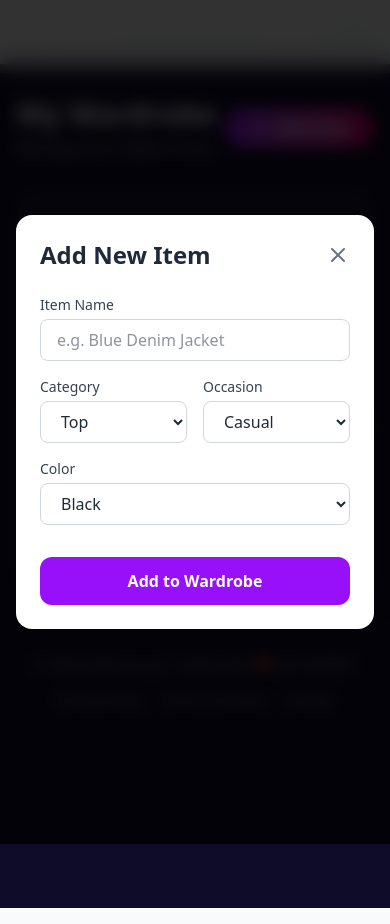
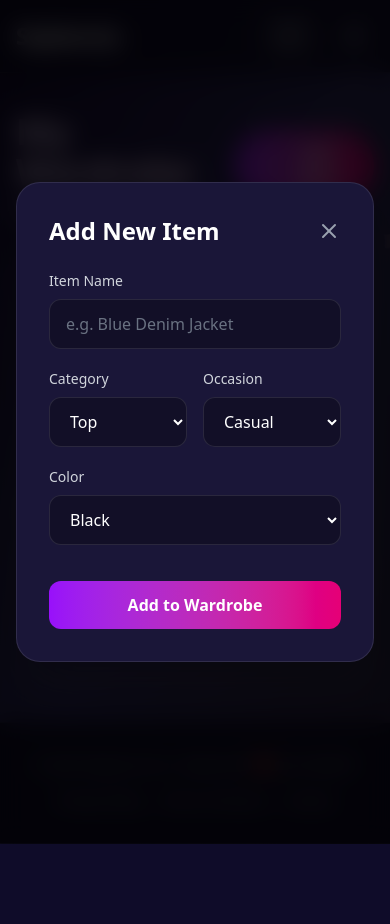
Before and after one commit to theannshu/stylencia, a React (Vite) app: page /#/wardrobe in a window 390 px wide. Both pictures are taken after a click on the button "Add Item". Built offline with nearby package versions, Linux system fonts and the light colour scheme.

Commit message:
UI/UX Overhaul: Cultural theme, Glassmorphism, and Bug Fixes

```diff
--- a/src/App.jsx
+++ b/src/App.jsx
@@ -9,6 +9,7 @@ import Footer from './components/Footer';
 import Profile from './pages/Profile';
 import Wardrobe from './pages/Wardrobe';
 import Stylist from './pages/Stylist';
+import BackgroundLayout from './components/BackgroundLayout';
 
 const Home = () => (
   <>
@@ -22,7 +23,8 @@ const Home = () => (
 function App() {
   return (
     <Router>
-      <div className="min-h-screen bg-[#0f0c29] text-white font-sans selection:bg-purple-500 selection:text-white">
+      <BackgroundLayout>
+        <div className="min-h-screen font-sans selection:bg-purple-500 selection:text-white">
           <Navbar />
           <main>
             <Routes>
@@ -34,6 +36,7 @@ function App() {
           </main>
           <Footer />
         </div>
+      </BackgroundLayout>
     </Router>
   );
 }
--- /dev/null
+++ b/src/components/BackgroundLayout.jsx
@@ -0,0 +1,78 @@
+import React from 'react';
+import { motion } from 'framer-motion';
+
+const BackgroundLayout = ({ children }) => {
+    // Generate random petals
+    const petals = Array.from({ length: 20 }).map((_, i) => ({
+        id: i,
+        x: Math.random() * 100,
+        y: -10 - Math.random() * 20,
+        duration: 10 + Math.random() * 20,
+        delay: Math.random() * 10,
+        size: 10 + Math.random() * 20,
+        rotation: Math.random() * 360
+    }));
+
+    return (
+        <div className="relative min-h-screen bg-[#0f0c29] overflow-hidden text-white">
+            {/* Base Gradient Background */}
+            <div className="fixed inset-0 z-0 bg-gradient-to-br from-[#0f0c29] via-[#302b63] to-[#24243e]" />
+
+            {/* Animated Gradient Orbs */}
+            <div className="fixed inset-0 z-0 overflow-hidden pointer-events-none">
+                <motion.div
+                    animate={{
+                        scale: [1, 1.2, 1],
+                        opacity: [0.3, 0.5, 0.3],
+                    }}
+                    transition={{ duration: 8, repeat: Infinity }}
+                    className="absolute top-[-10%] left-[-10%] w-[50%] h-[50%] bg-purple-600/20 rounded-full blur-[100px]"
+                />
+                <motion.div
+                    animate={{
+                        scale: [1, 1.1, 1],
+                        opacity: [0.2, 0.4, 0.2],
+                    }}
+                    transition={{ duration: 10, repeat: Infinity, delay: 1 }}
+                    className="absolute bottom-[-10%] right-[-10%] w-[50%] h-[50%] bg-pink-600/20 rounded-full blur-[100px]"
+                />
+            </div>
+
+            {/* Falling Petals Animation */}
+            <div className="fixed inset-0 z-0 pointer-events-none">
+                {petals.map((petal) => (
+                    <motion.div
+                        key={petal.id}
+                        initial={{ y: -20, x: `${petal.x}vw`, opacity: 0, rotate: petal.rotation }}
+                        animate={{
+                            y: '120vh',
+                            x: `${petal.x + (Math.random() * 10 - 5)}vw`,
+                            opacity: [0, 1, 1, 0],
+                            rotate: petal.rotation + 360
+                        }}
+                        transition={{
+                            duration: petal.duration,
+                            repeat: Infinity,
+                            delay: petal.delay,
+                            ease: "linear"
+                        }}
+                        className="absolute"
+                        style={{ width: petal.size, height: petal.size }}
+                    >
+                        {/* Simple SVG Petal Shape */}
+                        <svg viewBox="0 0 24 24" fill="rgba(255, 192, 203, 0.3)" className="w-full h-full drop-shadow-lg">
+                            <path d="M12 2C12 2 14 8 18 10C22 12 22 14 18 16C14 18 12 22 12 22C12 22 10 18 6 16C2 14 2 12 6 10C10 8 12 2 12 2Z" />
+                        </svg>
+                    </motion.div>
+                ))}
+            </div>
+
+            {/* Content Wrapper */}
+            <div className="relative z-10">
+                {children}
+            </div>
+        </div>
+    );
+};
+
+export default BackgroundLayout;
--- a/src/components/Navbar.jsx
+++ b/src/components/Navbar.jsx
@@ -9,10 +9,10 @@ const Navbar = () => {
     const isActive = (path) => location.pathname === path;
 
     return (
-        <nav className="fixed w-full z-50 top-0 start-0 border-b border-white/10 bg-white/10 backdrop-blur-md">
+        <nav className="fixed w-full z-50 top-0 start-0 border-b border-white/10 bg-[#0f0c29]/80 backdrop-blur-xl shadow-lg">
             <div className="max-w-screen-xl flex flex-wrap items-center justify-between mx-auto p-4">
                 <Link to="/" className="flex items-center space-x-3 rtl:space-x-reverse">
-                    <span className="self-center text-2xl font-bold whitespace-nowrap text-white tracking-tight">Stylencia</span>
+                    <span className="self-center text-2xl font-bold whitespace-nowrap text-white tracking-tight bg-clip-text text-transparent bg-gradient-to-r from-purple-200 to-pink-200">Stylencia</span>
                 </Link>
                 <div className="flex md:order-2 space-x-3 md:space-x-0 rtl:space-x-reverse">
                     <Link to="/profile" className="flex items-center gap-2 text-white bg-white/10 hover:bg-white/20 focus:ring-4 focus:outline-none focus:ring-purple-200 font-medium rounded-lg text-sm px-4 py-2 text-center transition-all duration-300">
--- a/src/pages/Wardrobe.jsx
+++ b/src/pages/Wardrobe.jsx
@@ -1,6 +1,7 @@
 import React, { useState } from 'react';
 import { useUser } from '../context/UserContext';
 import { Plus, Trash2, Shirt, X } from 'lucide-react';
+import { motion, AnimatePresence } from 'framer-motion';
 
 const Wardrobe = () => {
     const { wardrobe, addToWardrobe, removeFromWardrobe } = useUser();
@@ -27,150 +28,170 @@ const Wardrobe = () => {
     };
 
     return (
-        <div className="container mx-auto px-4 py-8 mt-16">
+        <div className="container mx-auto px-4 py-8 mt-20">
             <div className="flex justify-between items-center mb-8">
                 <div>
-                    <h1 className="text-3xl font-bold text-white">My Wardrobe</h1>
-                    <p className="text-gray-400 mt-1">Manage your digital closet</p>
+                    <h1 className="text-4xl font-bold text-transparent bg-clip-text bg-gradient-to-r from-purple-200 to-pink-200">My Wardrobe</h1>
+                    <p className="text-purple-200 mt-1">Manage your digital closet</p>
                 </div>
                 <button
                     onClick={() => setIsAdding(true)}
-                    className="bg-gradient-to-r from-purple-600 to-pink-600 text-white px-6 py-2 rounded-full font-semibold shadow-lg hover:shadow-xl transform hover:-translate-y-0.5 transition-all flex items-center gap-2"
+                    className="bg-gradient-to-r from-purple-600 to-pink-600 text-white px-6 py-3 rounded-full font-semibold shadow-lg hover:shadow-purple-500/50 transform hover:-translate-y-1 transition-all flex items-center gap-2"
                 >
                     <Plus size={20} /> Add Item
                 </button>
             </div>
 
             {/* Add Item Modal */}
+            <AnimatePresence>
                 {isAdding && (
-                <div className="fixed inset-0 bg-black/80 backdrop-blur-sm z-50 flex items-center justify-center p-4">
-                    <div className="bg-white rounded-2xl max-w-md w-full p-6 text-gray-800">
+                    <motion.div
+                        initial={{ opacity: 0 }}
+                        animate={{ opacity: 1 }}
+                        exit={{ opacity: 0 }}
+                        className="fixed inset-0 bg-black/80 backdrop-blur-md z-50 flex items-center justify-center p-4"
+                    >
+                        <motion.div
+                            initial={{ scale: 0.9, y: 20 }}
+                            animate={{ scale: 1, y: 0 }}
+                            exit={{ scale: 0.9, y: 20 }}
+                            className="bg-[#1a1638] border border-white/10 rounded-3xl max-w-md w-full p-8 text-white shadow-2xl"
+                        >
                             <div className="flex justify-between items-center mb-6">
                                 <h2 className="text-2xl font-bold">Add New Item</h2>
-                            <button onClick={() => setIsAdding(false)} className="text-gray-500 hover:text-gray-700">
+                                <button onClick={() => setIsAdding(false)} className="text-gray-400 hover:text-white transition-colors">
                                     <X size={24} />
                                 </button>
                             </div>
 
-                        <form onSubmit={handleAddItem} className="space-y-4">
+                            <form onSubmit={handleAddItem} className="space-y-5">
                                 <div>
-                                <label className="block text-sm font-medium text-gray-700 mb-1">Item Name</label>
+                                    <label className="block text-sm font-medium text-gray-300 mb-2">Item Name</label>
                                     <input
                                         type="text"
                                         required
                                         value={newItem.name}
                                         onChange={e => setNewItem({ ...newItem, name: e.target.value })}
                                         placeholder="e.g. Blue Denim Jacket"
-                                    className="w-full px-4 py-2 border border-gray-300 rounded-lg focus:ring-2 focus:ring-purple-500 outline-none"
+                                        className="w-full px-4 py-3 bg-black/30 border border-white/10 rounded-xl focus:ring-2 focus:ring-purple-500 outline-none text-white placeholder-gray-500"
                                     />
                                 </div>
 
                                 <div className="grid grid-cols-2 gap-4">
                                     <div>
-                                    <label className="block text-sm font-medium text-gray-700 mb-1">Category</label>
+                                        <label className="block text-sm font-medium text-gray-300 mb-2">Category</label>
                                         <select
                                             value={newItem.type}
                                             onChange={e => setNewItem({ ...newItem, type: e.target.value })}
-                                        className="w-full px-4 py-2 border border-gray-300 rounded-lg focus:ring-2 focus:ring-purple-500 outline-none"
+                                            className="w-full px-4 py-3 bg-black/30 border border-white/10 rounded-xl focus:ring-2 focus:ring-purple-500 outline-none text-white"
                                         >
-                                        <option value="upper">Top</option>
-                                        <option value="lower">Bottom</option>
-                                        <option value="shoes">Shoes</option>
-                                        <option value="accessory">Accessory</option>
+                                            <option value="upper" className="bg-gray-900">Top</option>
+                                            <option value="lower" className="bg-gray-900">Bottom</option>
+                                            <option value="shoes" className="bg-gray-900">Shoes</option>
+                                            <option value="accessory" className="bg-gray-900">Accessory</option>
                                         </select>
                                     </div>
                                     <div>
-                                    <label className="block text-sm font-medium text-gray-700 mb-1">Occasion</label>
+                                        <label className="block text-sm font-medium text-gray-300 mb-2">Occasion</label>
                                         <select
                                             value={newItem.occasion}
                                             onChange={e => setNewItem({ ...newItem, occasion: e.target.value })}
-                                        className="w-full px-4 py-2 border border-gray-300 rounded-lg focus:ring-2 focus:ring-purple-500 outline-none"
+                                            className="w-full px-4 py-3 bg-black/30 border border-white/10 rounded-xl focus:ring-2 focus:ring-purple-500 outline-none text-white"
                                         >
-                                        <option value="casual">Casual</option>
-                                        <option value="office">Office</option>
-                                        <option value="date">Date Night</option>
-                                        <option value="wedding">Wedding</option>
+                                            <option value="casual" className="bg-gray-900">Casual</option>
+                                            <option value="office" className="bg-gray-900">Office</option>
+                                            <option value="date" className="bg-gray-900">Date Night</option>
+                                            <option value="wedding" className="bg-gray-900">Wedding</option>
                                         </select>
                                     </div>
                                 </div>
 
                                 <div>
-                                <label className="block text-sm font-medium text-gray-700 mb-1">Color</label>
+                                    <label className="block text-sm font-medium text-gray-300 mb-2">Color</label>
                                     <select
                                         value={newItem.color}
                                         onChange={e => setNewItem({ ...newItem, color: e.target.value })}
-                                    className="w-full px-4 py-2 border border-gray-300 rounded-lg focus:ring-2 focus:ring-purple-500 outline-none"
+                                        className="w-full px-4 py-3 bg-black/30 border border-white/10 rounded-xl focus:ring-2 focus:ring-purple-500 outline-none text-white"
                                     >
-                                    <option value="black">Black</option>
-                                    <option value="white">White</option>
-                                    <option value="blue">Blue</option>
-                                    <option value="red">Red</option>
-                                    <option value="green">Green</option>
-                                    <option value="yellow">Yellow</option>
-                                    <option value="pink">Pink</option>
-                                    <option value="purple">Purple</option>
-                                    <option value="beige">Beige</option>
-                                    <option value="grey">Grey</option>
-                                    <option value="brown">Brown</option>
-                                    <option value="gold">Gold</option>
-                                    <option value="silver">Silver</option>
-                                    <option value="multi">Multi-color</option>
+                                        <option value="black" className="bg-gray-900">Black</option>
+                                        <option value="white" className="bg-gray-900">White</option>
+                                        <option value="blue" className="bg-gray-900">Blue</option>
+                                        <option value="red" className="bg-gray-900">Red</option>
+                                        <option value="green" className="bg-gray-900">Green</option>
+                                        <option value="yellow" className="bg-gray-900">Yellow</option>
+                                        <option value="pink" className="bg-gray-900">Pink</option>
+                                        <option value="purple" className="bg-gray-900">Purple</option>
+                                        <option value="beige" className="bg-gray-900">Beige</option>
+                                        <option value="grey" className="bg-gray-900">Grey</option>
+                                        <option value="brown" className="bg-gray-900">Brown</option>
+                                        <option value="gold" className="bg-gray-900">Gold</option>
+                                        <option value="silver" className="bg-gray-900">Silver</option>
+                                        <option value="multi" className="bg-gray-900">Multi-color</option>
                                     </select>
                                 </div>
 
                                 <button
                                     type="submit"
-                                className="w-full bg-purple-600 text-white py-3 rounded-xl font-semibold hover:bg-purple-700 transition-colors mt-4"
+                                    className="w-full bg-gradient-to-r from-purple-600 to-pink-600 text-white py-3 rounded-xl font-semibold hover:shadow-lg hover:shadow-purple-500/30 transition-all mt-4"
                                 >
                                     Add to Wardrobe
                                 </button>
                             </form>
-                    </div>
-                </div>
+                        </motion.div>
+                    </motion.div>
                 )}
+            </AnimatePresence>
 
             {/* Wardrobe Grid */}
             {wardrobe.length === 0 ? (
-                <div className="text-center py-20 bg-white/5 rounded-3xl border border-white/10">
-                    <div className="bg-white/10 w-20 h-20 rounded-full flex items-center justify-center mx-auto mb-6">
-                        <Shirt size={40} className="text-purple-300" />
+                <div className="text-center py-20 bg-white/5 backdrop-blur-md rounded-3xl border border-white/10 mt-8">
+                    <div className="bg-white/10 w-24 h-24 rounded-full flex items-center justify-center mx-auto mb-6">
+                        <Shirt size={48} className="text-purple-300" />
                     </div>
-                    <h3 className="text-xl font-semibold text-white mb-2">Your wardrobe is empty</h3>
-                    <p className="text-gray-400 mb-6">Start adding clothes to get personalized outfit ideas.</p>
+                    <h3 className="text-2xl font-bold text-white mb-2">Your wardrobe is empty</h3>
+                    <p className="text-gray-400 mb-8 text-lg">Start adding clothes to get personalized outfit ideas.</p>
                     <button
                         onClick={() => setIsAdding(true)}
-                        className="text-purple-400 hover:text-purple-300 font-medium"
+                        className="text-purple-400 hover:text-purple-300 font-medium text-lg hover:underline"
                     >
                         + Add your first item
                     </button>
                 </div>
             ) : (
-                <div className="space-y-8">
+                <div className="space-y-12 mt-8">
                     {Object.entries(categories).map(([type, label]) => {
                         const items = wardrobe.filter(item => item.type === type);
                         if (items.length === 0) return null;
 
                         return (
                             <div key={type}>
-                                <h2 className="text-xl font-semibold text-purple-300 mb-4 border-b border-white/10 pb-2">{label}</h2>
-                                <div className="grid grid-cols-2 md:grid-cols-4 lg:grid-cols-5 gap-4">
+                                <h2 className="text-2xl font-semibold text-purple-200 mb-6 flex items-center gap-3">
+                                    <span className="w-2 h-8 bg-purple-500 rounded-full"></span>
+                                    {label}
+                                </h2>
+                                <div className="grid grid-cols-2 md:grid-cols-4 lg:grid-cols-5 gap-6">
                                     {items.map(item => (
-                                        <div key={item.id} className="bg-white/10 rounded-xl p-4 border border-white/10 hover:border-purple-500/50 transition-all group relative">
+                                        <motion.div
+                                            key={item.id}
+                                            whileHover={{ y: -10, scale: 1.02 }}
+                                            className="bg-white/5 backdrop-blur-md rounded-2xl p-4 border border-white/10 hover:border-purple-500/50 transition-all group relative shadow-lg"
+                                        >
                                             <button
                                                 onClick={() => removeFromWardrobe(item.id)}
-                                                className="absolute top-2 right-2 p-1.5 bg-red-500/20 text-red-400 rounded-full opacity-0 group-hover:opacity-100 transition-opacity hover:bg-red-500/40"
+                                                className="absolute top-3 right-3 p-2 bg-red-500/20 text-red-400 rounded-full opacity-0 group-hover:opacity-100 transition-opacity hover:bg-red-500/40 z-10"
                                             >
-                                                <Trash2 size={14} />
+                                                <Trash2 size={16} />
                                             </button>
-                                            <div className="aspect-square bg-gray-900/50 rounded-lg mb-3 flex items-center justify-center">
-                                                <Shirt size={32} className="text-gray-600" />
+                                            <div className="aspect-square bg-gradient-to-br from-gray-800 to-gray-900 rounded-xl mb-4 flex items-center justify-center relative overflow-hidden">
+                                                <div className="absolute inset-0 bg-purple-500/10 opacity-0 group-hover:opacity-100 transition-opacity" />
+                                                <Shirt size={40} className="text-gray-500 group-hover:text-purple-400 transition-colors" />
                                             </div>
-                                            <h3 className="font-medium text-white truncate">{item.name}</h3>
-                                            <div className="flex gap-2 mt-2 text-xs text-gray-400">
-                                                <span className="capitalize px-2 py-0.5 bg-white/5 rounded-full">{item.color}</span>
-                                                <span className="capitalize px-2 py-0.5 bg-white/5 rounded-full">{item.occasion}</span>
+                                            <h3 className="font-bold text-white truncate text-lg">{item.name}</h3>
+                                            <div className="flex flex-wrap gap-2 mt-3 text-xs text-gray-300">
+                                                <span className="capitalize px-2.5 py-1 bg-white/10 rounded-full border border-white/5">{item.color}</span>
+                                                <span className="capitalize px-2.5 py-1 bg-white/10 rounded-full border border-white/5">{item.occasion}</span>
                                             </div>
-                                        </div>
+                                        </motion.div>
                                     ))}
                                 </div>
                             </div>
```
Also changed, not shown: src/pages/Profile.jsx (+65 -43 lines), src/pages/Stylist.jsx (+61 -36 lines). Lines whose indentation alone changed are shown as unchanged.
